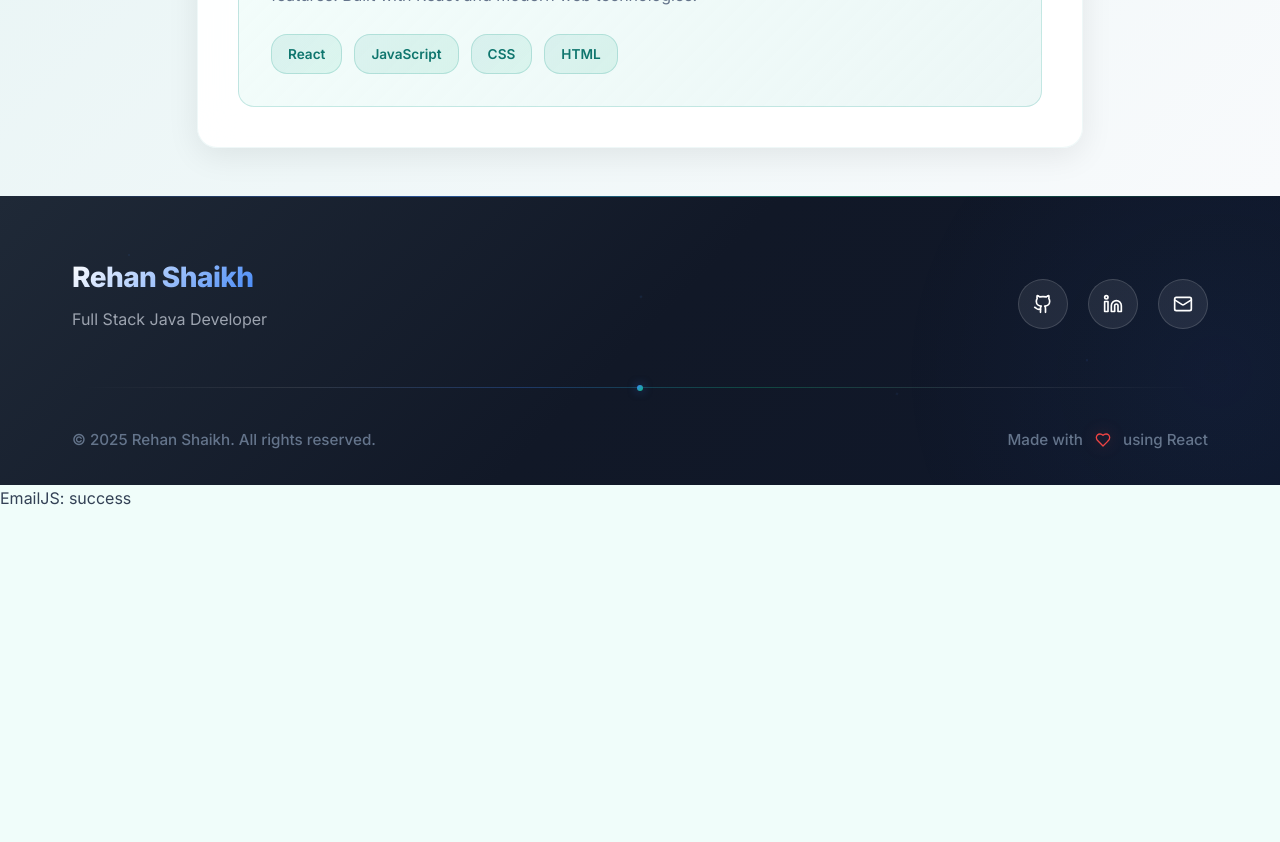
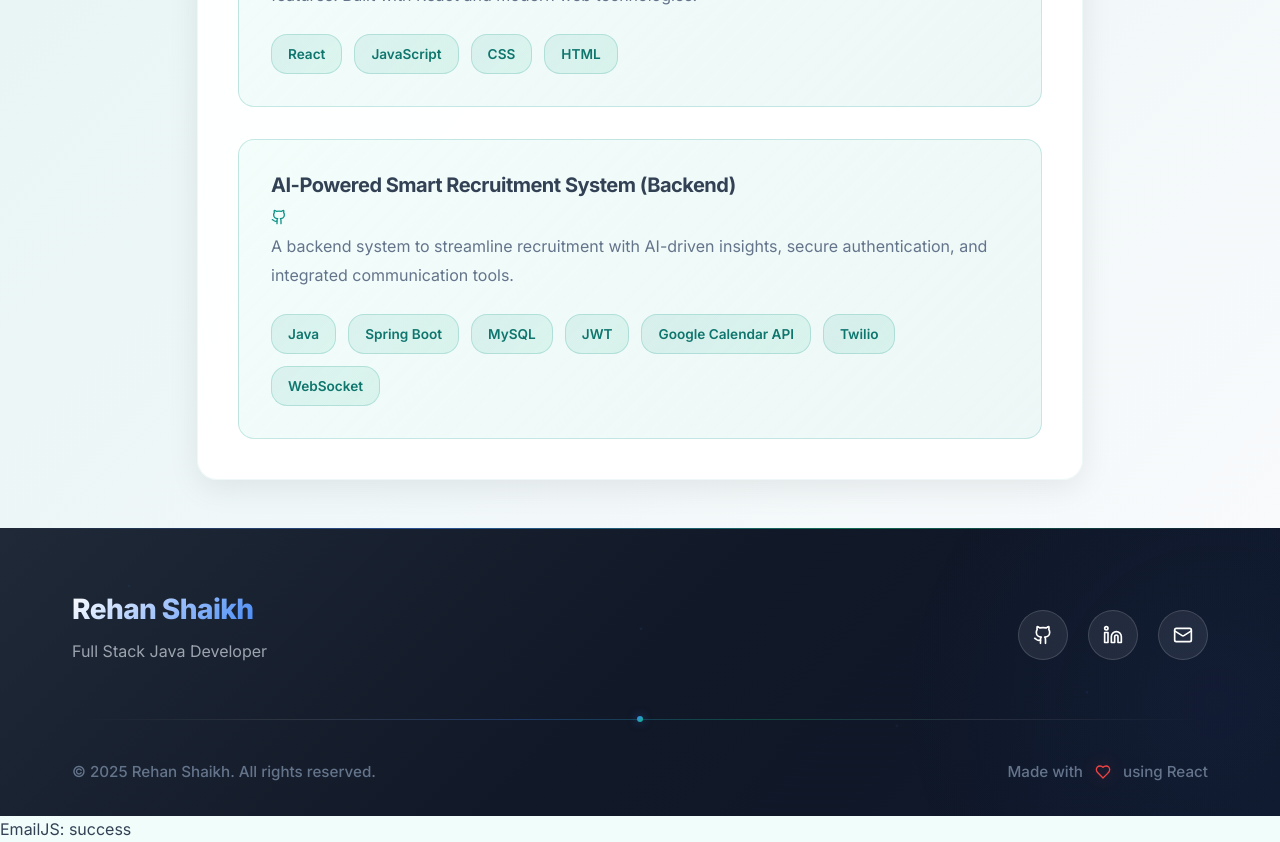
Before and after one commit to RehanShaikh23/Rehan-s-Portfolio, a React (Vite) app: page /resume in a window 1280 px wide. Shown: the part 3820-4662 px from the top of the page. Before the commit the page ends 4331 px from the top, so only its background shows below. Built offline with nearby package versions, Linux system fonts and the light colour scheme.

Commit message:
Added Recently Completed Project

```diff
--- a/src/data/personalInfo.js
+++ b/src/data/personalInfo.js
@@ -40,4 +40,21 @@ export const projects = [
     liveUrl: "https://group-management-final.vercel.app/",
     category: "Web Application"
   },
+  {
+    id: 2,
+    title: "AI-Powered Smart Recruitment System (Backend)",
+    description: "A backend system to streamline recruitment with AI-driven insights, secure authentication, and integrated communication tools.",
+    image: "https://continusys.com/wp-content/uploads/2023/08/How-an-integrated-HR-system-supports-recruitment-and-onboarding-1-768x432.jpg",
+    technologies: ["Java", "Spring Boot", "MySQL", "JWT", "Google Calendar API", "Twilio", "WebSocket"],
+    features: [
+      "Role-based Authentication (Recruiter & Candidate)",
+      "AI-powered Resume Scoring & Skill Gap Analysis",
+      "Google Calendar OAuth Integration for Interview Scheduling",
+      "Real-time Notifications (Email, SMS, Slack, WebSocket)",
+      "Analytics Dashboard for Recruitment Insights"
+    ],
+    githubUrl: "https://github.com/RehanShaikh23/smart-recruitment-system.git",
+    liveUrl: "",
+    category: "Backend Application"
+  },
 ];
```
